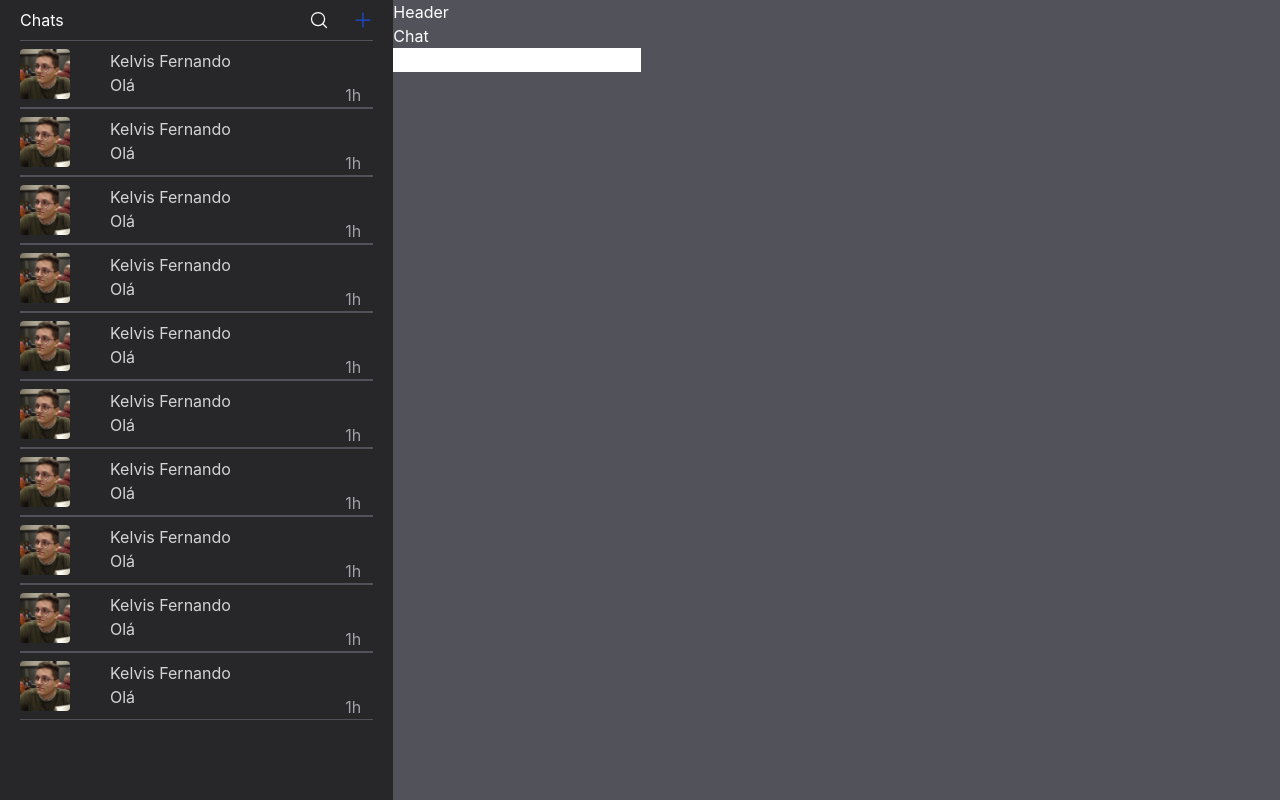
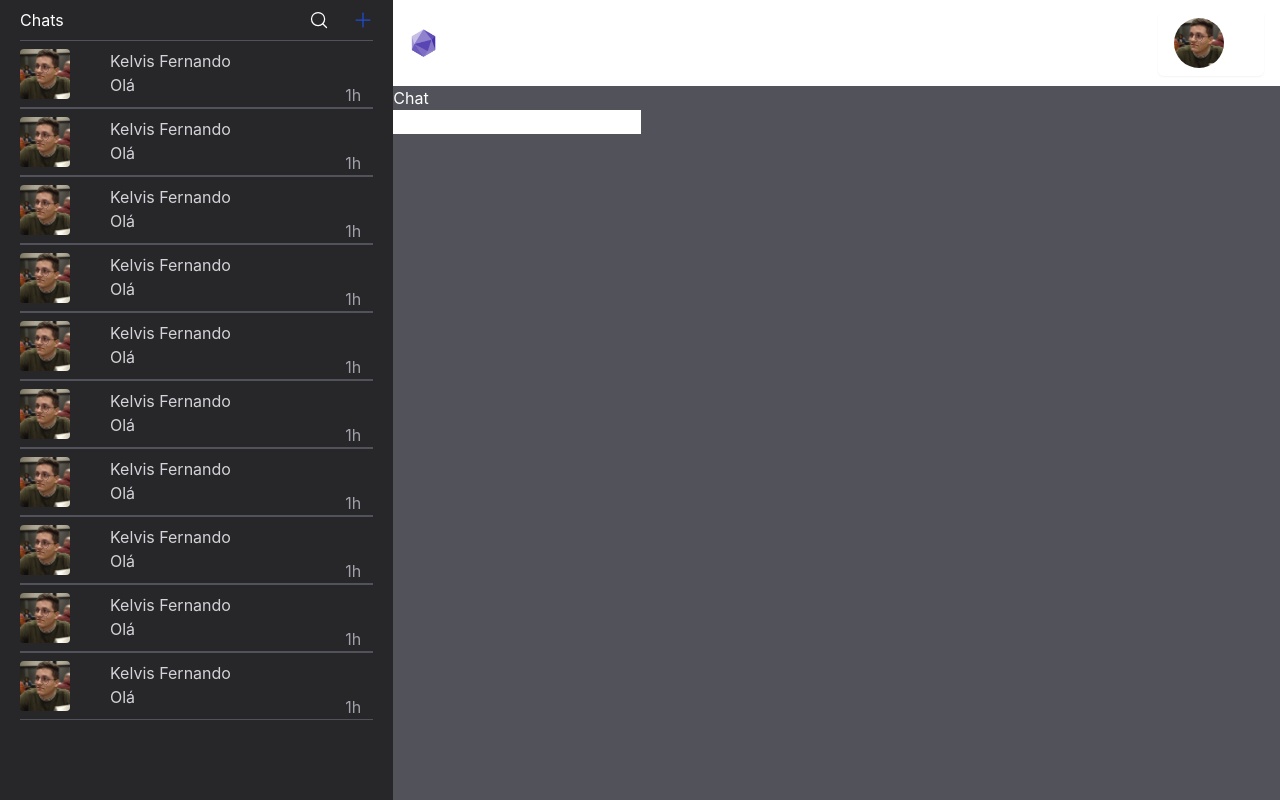
Before and after one commit to Kelvis-fernando/chat-app, a Next.js app: page /chat in a window 1280 px wide. Built offline with nearby package versions, Linux system fonts and the light colour scheme.

Commit message:
added headlessui to project and add dropdown to header char, changed links, and changed logo

```diff
--- a/package.json
+++ b/package.json
@@ -9,6 +9,8 @@
     "lint": "next lint"
   },
   "dependencies": {
+    "@headlessui/react": "^1.6.4",
+    "@heroicons/react": "^1.0.6",
     "next": "12.1.6",
     "phosphor-react": "^1.4.1",
     "react": "18.1.0",
--- a/src/components/chat/HeaderChat.tsx
+++ b/src/components/chat/HeaderChat.tsx
@@ -1,9 +1,99 @@
 import type { NextPage } from "next";
+import { Menu, Transition } from "@headlessui/react";
+import { ChevronDownIcon } from "@heroicons/react/solid";
+import { SignOut, Gear, Question } from "phosphor-react";
+import Image from "next/image";
+import Link from "next/link";
+import styles from "../../styles/chat/Headerchat.module.scss";
 
 const HeaderChat: NextPage = () => {
+   function classNames(...classes: any) {
+      return classes.filter(Boolean).join(" ");
+   }
    return (
       <header>
-         <h1>Header</h1>
+         <nav className="bg-white border-gray-200 px-2 sm:px-4 py-2.5 dark:bg-zinc-900">
+            <div className="container flex flex-wrap justify-between items-center mx-auto">
+               <Link href="/chat" className="flex items-center cursor-pointer">
+                  <span className="self-center text-xl font-semibold whitespace-nowrap dark:text-white flex cursor-pointer">
+                     <Image
+                        src={"/chatapp-icon.png"}
+                        width={30}
+                        height={30}
+                        alt={"Icon logo"}
+                     />
+                     Chat App
+                  </span>
+               </Link>
+               <div
+                  className="hidden justify-between items-center w-full md:flex md:w-auto md:order-1"
+                  id="mobile-menu-2"
+               >
+                  <ul className="flex flex-col mt-4 md:flex-row md:space-x-8 md:mt-0 md:text-sm md:font-medium">
+                     <li>
+                        <Menu
+                           as="div"
+                           className="relative inline-block text-left"
+                        >
+                           <div>
+                              <Menu.Button className="inline-flex justify-center w-full rounded-md shadow-sm px-4 py-2 text-white text-sm font-medium hover:border">
+                                 <Image
+                                    src="/perfil.png"
+                                    width={50}
+                                    height={50}
+                                    className="rounded-full"
+                                    alt="Phoro from perfil"
+                                 />
+                                 <ChevronDownIcon
+                                    className="-mr-1 ml-2 h-5 w-5"
+                                    aria-hidden="true"
+                                 />
+                              </Menu.Button>
+                           </div>
+
+                           <Transition
+                              enter="transition ease-out duration-100"
+                              enterFrom="transform opacity-0 scale-95"
+                              enterTo="transform opacity-100 scale-100"
+                              leave="transition ease-in duration-75"
+                              leaveFrom="transform opacity-100 scale-100"
+                              leaveTo="transform opacity-0 scale-95"
+                           >
+                              <Menu.Items className="origin-top-right absolute right-0 mt-2 w-40 rounded-md shadow-lg bg-white ring-1 ring-black ring-opacity-5 focus:outline-none">
+                                 <div className="py-1">
+                                    <Menu.Item>
+                                       <Link href="/auth/signIn">
+                                          <span className={styles.dropdownLink}>
+                                             <Gear size={20} />
+                                             Account settings
+                                          </span>
+                                       </Link>
+                                    </Menu.Item>
+                                    <Menu.Item>
+                                       <Link href="/auth/signIn">
+                                          <span className={styles.dropdownLink}>
+                                             <Question size={20} />
+                                             Support
+                                          </span>
+                                       </Link>
+                                    </Menu.Item>
+                                    <Menu.Item>
+                                       <Link href="/auth/signIn">
+                                          <span className={styles.dropdownLink}>
+                                             <SignOut size={20} />
+                                             Logout
+                                          </span>
+                                       </Link>
+                                    </Menu.Item>
+                                 </div>
+                              </Menu.Items>
+                           </Transition>
+                        </Menu>
+                     </li>
+                  </ul>
+               </div>
+            </div>
+         </nav>
       </header>
    );
 };
--- a/src/styles/auth/SignIn.module.scss
+++ b/src/styles/auth/SignIn.module.scss
@@ -1,5 +1,5 @@
 .signIn {
-   @apply flex justify-center bg-zinc-700 h-[100vh] text-white p-5;
+   @apply flex justify-center bg-zinc-700 text-white p-5;
 
    .formBox {
       @apply bg-zinc-600 p-5 rounded-lg z-50 h-[100%];
--- /dev/null
+++ b/src/styles/chat/Headerchat.module.scss
@@ -0,0 +1,3 @@
+.dropdownLink {
+   @apply text-gray-700 block px-4 py-2 text-sm hover:text-zinc-600 hover:bg-gray-100 hover:text-gray-900 cursor-pointer flex;
+}
```
Also changed, not shown: 1 other file (tests, documents, lock files or other folders).
